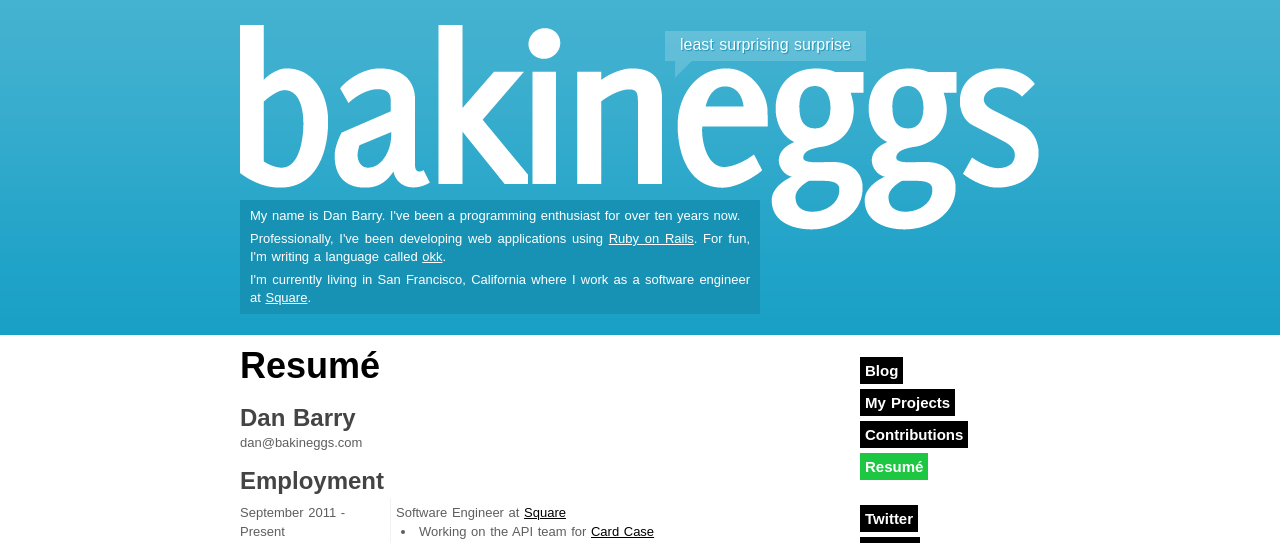
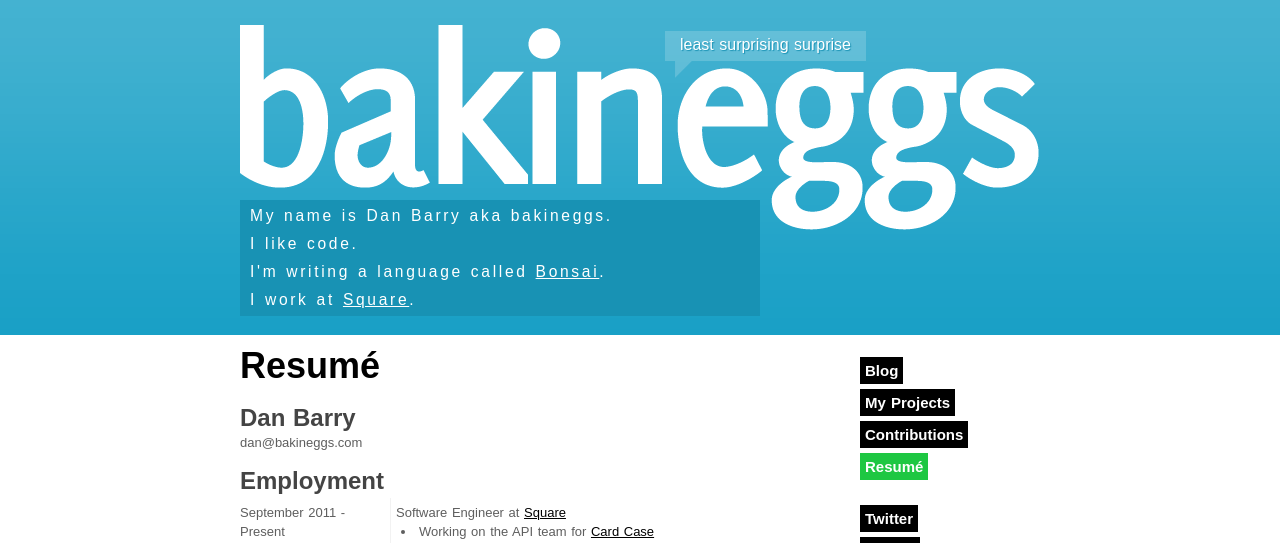
Before and after one commit to bakineggs/bakineggs.com, a PHP site: page /resume in a window 1280 px wide. Shown: the top 543 px of the page. Run offline with PHP 8.4, Linux system fonts and the light colour scheme.

Commit message:
update about section (hunter said he'll make the typography better tomorrow)

```diff
--- a/content/about.html
+++ b/content/about.html
@@ -1,12 +1,4 @@
-<p>
-  My name is Dan Barry.
-  I'm a senior in Computer Science at <a href="http://illinois.edu">The University of Illinois at Urbana-Champaign</a>.
-</p>
-<p>
-  I've been programming for over ten years now.
-  Most recently, I've been programming in <a href="http://ruby-lang.org">Ruby</a> and using the <a href="http://rubyonrails.org">Rails</a> framework.
-  I'm also proficient in <a href="http://php.net">PHP</a> and JavaScript.
-</p>
-<p>
-  I'm currently living in San Francisco, California where I am an intern at <a href="http://twitter.com">Twitter</a>.
-</p>
+<p>My name is Dan Barry aka bakineggs.</p>
+<p>I like code.</p>
+<p>I'm writing a language called <a href="http://github.com/bakineggs/bonsai">Bonsai</a>.</p>
+<p>I work at <a href="http://squareup.com">Square</a>.</p>
--- a/index.php
+++ b/index.php
@@ -74,17 +74,7 @@ echo '<?xml version="1.0" encoding="utf-8" ?>';
         <?= $tagline ?>
       </span>
       <div id="about">
-        <p>
-          My name is Dan Barry.
-          I've been a programming enthusiast for over ten years now.
-        </p>
-        <p>
-          Professionally, I've been developing web applications using <a href="http://rubyonrails.org">Ruby on Rails</a>.
-          For fun, I'm writing a language called <a href="http://github.com/bakineggs/okk">okk</a>.
-        </p>
-        <p>
-          I'm currently living in San Francisco, California where I work as a software engineer at <a href="http://squareup.com">Square</a>.
-        </p>
+        <?php render_static_page('about'); ?>
       </div>
     </div>
     <div id="content" class="<?= $page ?>">
--- a/style.css
+++ b/style.css
@@ -73,7 +73,9 @@ body {
 }
 
 #meta #about p {
-  margin: 5px 0px;
+  margin: 10px 0px;
+  font-size: 120%;
+  letter-spacing: 2pt;
 }
 
 #meta #about p:first-child {
```
